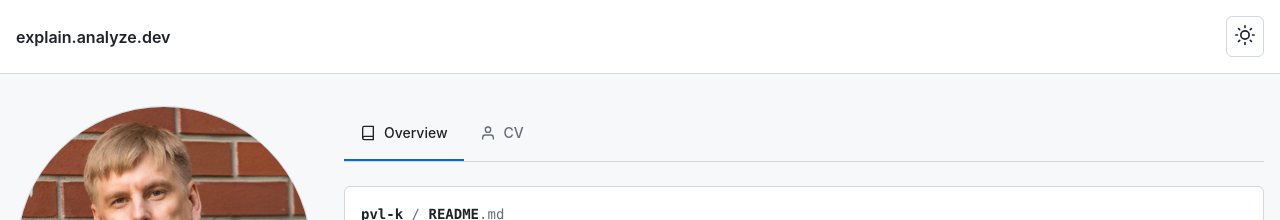
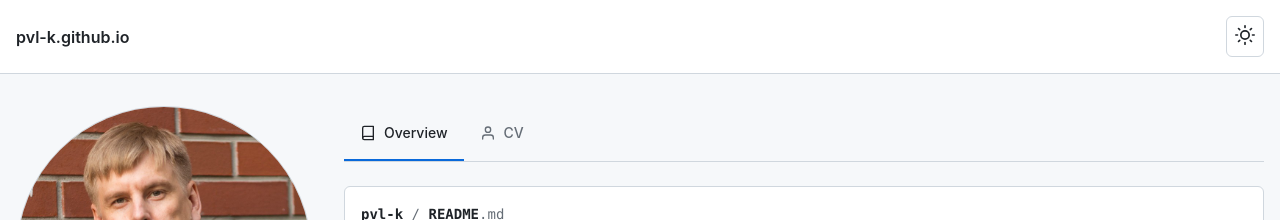
Before and after one commit to pvl-k/pvl-k.github.io, a Jekyll site: the page built from index.html, in a window 1280 px wide. Shown: the top 220 px of the page. Built offline with Jekyll 4.4.1, drawn with Linux system fonts in a browser that asks for light colours.

Commit message:
update header to 'pvl-k.github.io'

```diff
--- a/_includes/header.html
+++ b/_includes/header.html
@@ -1,7 +1,7 @@
 <header class="header">
     <div class="header-container">
         <div class="header-left">
-            <span class="header-username">explain.analyze.dev</span>
+            <span class="header-username">pvl-k.github.io</span>
         </div>
         <button id="theme-toggle" class="theme-toggle" aria-label="Toggle theme">
             <span class="icon-sun">{% include icons/sun.html %}</span>
```
